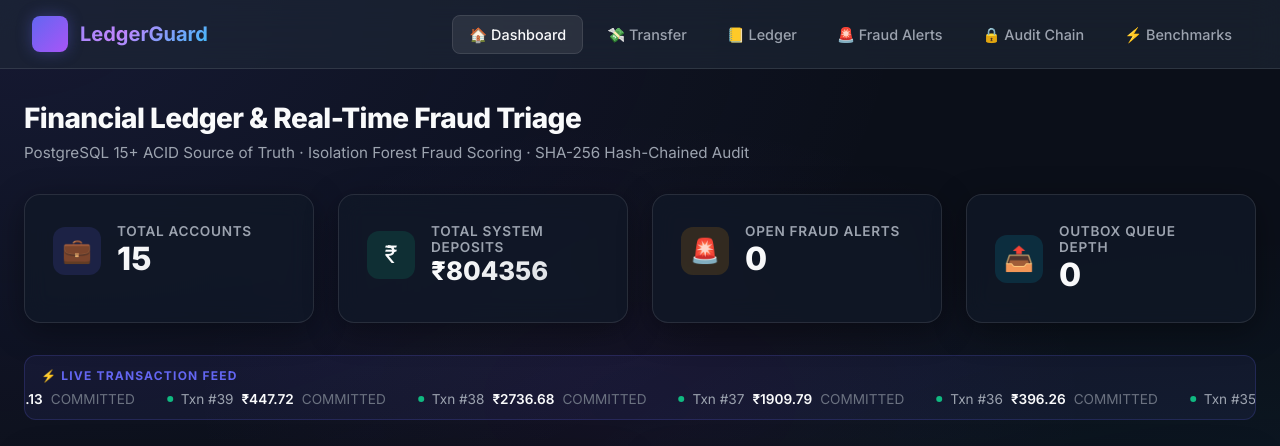
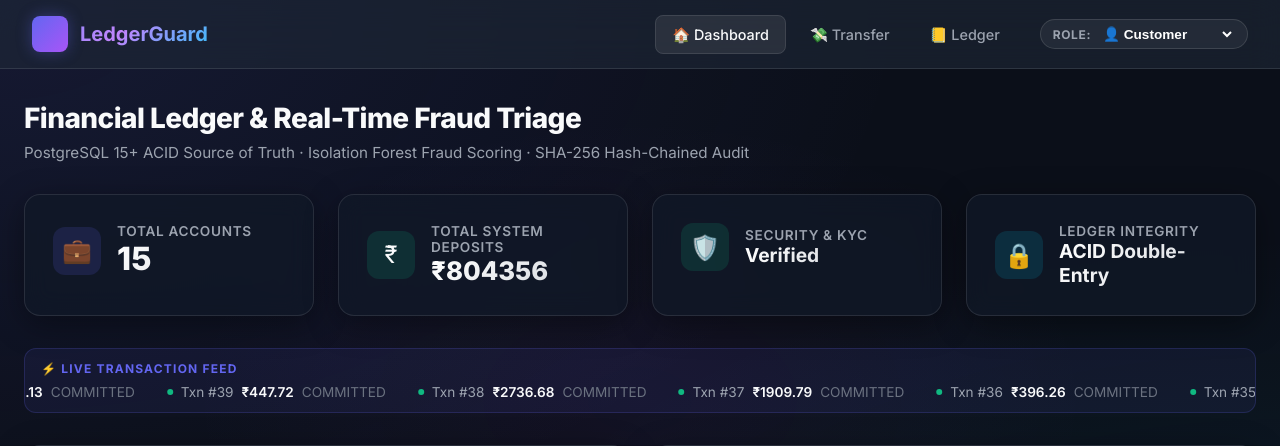
Before and after one commit to praneel24eb-cyber/Financial-Transaction-Ledger-with-Real-Time-Fraud-Triage-, a FastAPI app: page / in a window 1280 px wide. Shown: the top 446 px of the page. Run offline with FastAPI, Linux system fonts and the light colour scheme; data comes from the database, SQL or seed files in the repository; data that the repository does not hold is empty; some libraries are stand-ins or nearby versions.

Commit message:
feat: implement RBAC role switcher, customer fraud gating, and route protection

```diff
--- a/backend/app/main.py
+++ b/backend/app/main.py
@@ -2,10 +2,11 @@ import os
 import threading
 import logging
 from contextlib import asynccontextmanager
-from fastapi import FastAPI, Request, Query
+from fastapi import FastAPI, Request, Query, Response
 from fastapi.staticfiles import StaticFiles
 from fastapi.templating import Jinja2Templates
-from fastapi.responses import HTMLResponse
+from fastapi.responses import HTMLResponse, JSONResponse
+from pydantic import BaseModel
 
 from backend.app.config import settings
 from backend.app.repositories.db import db_manager
@@ -78,12 +79,30 @@ app.include_router(fraud_router, prefix=api_prefix)
 app.include_router(audit_router, prefix=api_prefix)
 app.include_router(admin_router, prefix=api_prefix)
 
+def get_ui_role(request: Request) -> str:
+    """Helper to extract active role from cookie or default to customer."""
+    role = request.cookies.get("user_role", "customer").lower()
+    return role if role in ["customer", "analyst", "admin"] else "customer"
+
+class RoleSwitchPayload(BaseModel):
+    role: str
+
+@app.post("/api/v1/auth/role")
+def set_active_role(payload: RoleSwitchPayload, response: Response):
+    """Sets the active demonstration role in cookie."""
+    new_role = payload.role.lower()
+    if new_role not in ["customer", "analyst", "admin"]:
+        new_role = "customer"
+    response.set_cookie(key="user_role", value=new_role, path="/", max_age=86400, samesite="lax")
+    return {"status": "success", "role": new_role}
+
 # -------------------------------------------------------------------
 # UI Page Routes (Jinja2 Server-Rendered Views)
 # -------------------------------------------------------------------
 
 @app.get("/", response_class=HTMLResponse)
 def page_dashboard(request: Request):
+    role = get_ui_role(request)
     try:
         with db_manager.get_connection() as conn:
             with conn.cursor() as cur:
@@ -110,6 +129,7 @@ def page_dashboard(request: Request):
         name="index.html",
         context={
             "active_page": "dashboard",
+            "current_role": role,
             "total_accounts": total_accounts,
             "total_balance": total_balance,
             "open_alerts": open_alerts,
@@ -120,6 +140,7 @@ def page_dashboard(request: Request):
 
 @app.get("/ui/transfer", response_class=HTMLResponse)
 def page_transfer(request: Request):
+    role = get_ui_role(request)
     try:
         with db_manager.get_connection() as conn:
             with conn.cursor() as cur:
@@ -127,10 +148,11 @@ def page_transfer(request: Request):
                 accs = [dict(a) for a in cur.fetchall()]
     except Exception:
         accs = []
-    return templates.TemplateResponse(request=request, name="transfer.html", context={"active_page": "transfer", "accounts": accs})
+    return templates.TemplateResponse(request=request, name="transfer.html", context={"active_page": "transfer", "current_role": role, "accounts": accs})
 
 @app.get("/ui/history", response_class=HTMLResponse)
 def page_history(request: Request, account_id: int = Query(default=None)):
+    role = get_ui_role(request)
     try:
         with db_manager.get_connection() as conn:
             with conn.cursor() as cur:
@@ -164,6 +186,7 @@ def page_history(request: Request, account_id: int = Query(default=None)):
         name="history.html",
         context={
             "active_page": "history",
+            "current_role": role,
             "accounts": accs,
             "selected_account": account_id,
             "ledger_entries": entries
@@ -172,15 +195,41 @@ def page_history(request: Request, account_id: int = Query(default=None)):
 
 @app.get("/ui/alerts", response_class=HTMLResponse)
 def page_alerts(request: Request):
+    role = get_ui_role(request)
+    if role not in ["analyst", "admin"]:
+        return templates.TemplateResponse(
+            request=request,
+            name="forbidden.html",
+            context={
+                "active_page": "alerts",
+                "current_role": role,
+                "required_roles": "Fraud Analyst or System Admin",
+                "feature_name": "Fraud Alerts & Risk Triage Console"
+            },
+            status_code=403
+        )
     from backend.app.api.fraud import list_fraud_alerts
     try:
         alerts = list_fraud_alerts()
     except Exception:
         alerts = []
-    return templates.TemplateResponse(request=request, name="alerts.html", context={"active_page": "alerts", "alerts": alerts})
+    return templates.TemplateResponse(request=request, name="alerts.html", context={"active_page": "alerts", "current_role": role, "alerts": alerts})
 
 @app.get("/ui/audit", response_class=HTMLResponse)
 def page_audit(request: Request):
+    role = get_ui_role(request)
+    if role != "admin":
+        return templates.TemplateResponse(
+            request=request,
+            name="forbidden.html",
+            context={
+                "active_page": "audit",
+                "current_role": role,
+                "required_roles": "System Admin",
+                "feature_name": "SHA-256 Cryptographic Audit Trail"
+            },
+            status_code=403
+        )
     try:
         with db_manager.get_connection() as conn:
             with conn.cursor() as cur:
@@ -188,12 +237,25 @@ def page_audit(request: Request):
                 rows = [dict(r) for r in cur.fetchall()]
     except Exception:
         rows = []
-    return templates.TemplateResponse(request=request, name="audit.html", context={"active_page": "audit", "audit_rows": rows})
+    return templates.TemplateResponse(request=request, name="audit.html", context={"active_page": "audit", "current_role": role, "audit_rows": rows})
 
 @app.get("/ui/benchmarks", response_class=HTMLResponse)
 def page_benchmarks(request: Request):
+    role = get_ui_role(request)
+    if role != "admin":
+        return templates.TemplateResponse(
+            request=request,
+            name="forbidden.html",
+            context={
+                "active_page": "benchmarks",
+                "current_role": role,
+                "required_roles": "System Admin",
+                "feature_name": "DBMS Concurrency & Latency Benchmarks"
+            },
+            status_code=403
+        )
     report = get_benchmark_report()
-    return templates.TemplateResponse(request=request, name="benchmarks.html", context={"active_page": "benchmarks", "benchmarks": report})
+    return templates.TemplateResponse(request=request, name="benchmarks.html", context={"active_page": "benchmarks", "current_role": role, "benchmarks": report})
 
 if __name__ == "__main__":
     import uvicorn
--- a/frontend/templates/alerts.html
+++ b/frontend/templates/alerts.html
@@ -228,7 +228,10 @@ async function submitReview() {
   try {
     const res = await fetch(`/api/v1/fraud/alerts/${alertId}/review`, {
       method: 'POST',
-      headers: {'Content-Type': 'application/json'},
+      headers: {
+        'Content-Type': 'application/json',
+        'X-User-Role': getActiveRole()
+      },
       body: JSON.stringify({analyst_id: analystId, decision: decision, notes: notes})
     });
 
--- a/frontend/templates/audit.html
+++ b/frontend/templates/audit.html
@@ -109,7 +109,9 @@ async function runChainVerification() {
   btn.disabled = true;
 
   try {
-    const res = await fetch('/api/v1/audit/verify/chain');
+    const res = await fetch('/api/v1/audit/verify/chain', {
+      headers: { 'X-User-Role': getActiveRole() }
+    });
     const data = await res.json();
 
     if (data.is_valid && !isCorrupted) {
--- a/frontend/templates/base.html
+++ b/frontend/templates/base.html
@@ -19,20 +19,29 @@
         <div class="logo-icon">LG</div>
         <span>LedgerGuard</span>
       </a>
-      <nav>
+      <nav style="display:flex; align-items:center; gap:1.5rem;">
         <ul class="nav-links">
           <li><a href="/" class="nav-link {% if active_page == 'dashboard' %}active{% endif %}">🏠 Dashboard</a></li>
-          <li><a href="/ui/transfer" class="nav-link {% if active_page == 'transfer' %}active{% endif %}">💸
-              Transfer</a></li>
-          <li><a href="/ui/history" class="nav-link {% if active_page == 'history' %}active{% endif %}">📒 Ledger</a>
-          </li>
-          <li><a href="/ui/alerts" class="nav-link {% if active_page == 'alerts' %}active{% endif %}">🚨 Fraud
-              Alerts</a></li>
-          <li><a href="/ui/audit" class="nav-link {% if active_page == 'audit' %}active{% endif %}">🔒 Audit Chain</a>
-          </li>
-          <li><a href="/ui/benchmarks" class="nav-link {% if active_page == 'benchmarks' %}active{% endif %}">⚡
-              Benchmarks</a></li>
+          <li><a href="/ui/transfer" class="nav-link {% if active_page == 'transfer' %}active{% endif %}">💸 Transfer</a></li>
+          <li><a href="/ui/history" class="nav-link {% if active_page == 'history' %}active{% endif %}">📒 Ledger</a></li>
+          {% if current_role in ['analyst', 'admin'] %}
+          <li><a href="/ui/alerts" class="nav-link {% if active_page == 'alerts' %}active{% endif %}">🚨 Fraud Alerts</a></li>
+          {% endif %}
+          {% if current_role == 'admin' %}
+          <li><a href="/ui/audit" class="nav-link {% if active_page == 'audit' %}active{% endif %}">🔒 Audit Chain</a></li>
+          <li><a href="/ui/benchmarks" class="nav-link {% if active_page == 'benchmarks' %}active{% endif %}">⚡ Benchmarks</a></li>
+          {% endif %}
         </ul>
+
+        <!-- Role Context Switcher -->
+        <div class="role-switcher-box" style="display:flex; align-items:center; gap:0.5rem; background:rgba(255,255,255,0.06); padding:0.35rem 0.75rem; border-radius:20px; border:1px solid rgba(255,255,255,0.12);">
+          <span style="font-size:0.75rem; text-transform:uppercase; letter-spacing:0.05em; color:var(--text-muted); font-weight:700;">Role:</span>
+          <select id="user-role-select" onchange="switchRole(this.value)" style="background:transparent; color:#fff; border:none; outline:none; font-size:0.85rem; font-weight:600; cursor:pointer;">
+            <option value="customer" {% if current_role == 'customer' %}selected{% endif %} style="background:#0f172a; color:#fff;">👤 Customer</option>
+            <option value="analyst" {% if current_role == 'analyst' %}selected{% endif %} style="background:#0f172a; color:#fff;">🛡️ Fraud Analyst</option>
+            <option value="admin" {% if current_role == 'admin' %}selected{% endif %} style="background:#0f172a; color:#fff;">⚡ System Admin</option>
+          </select>
+        </div>
       </nav>
     </div>
   </header>
@@ -61,6 +70,25 @@
       container.appendChild(toast);
       setTimeout(() => toast.remove(), 4200);
     }
+
+    async function switchRole(newRole) {
+      try {
+        await fetch('/api/v1/auth/role', {
+          method: 'POST',
+          headers: { 'Content-Type': 'application/json' },
+          body: JSON.stringify({ role: newRole })
+        });
+        document.cookie = `user_role=${newRole}; path=/; max-age=86400; SameSite=Lax`;
+        window.location.reload();
+      } catch (err) {
+        showToast('Error switching role: ' + err.message, 'error');
+      }
+    }
+
+    function getActiveRole() {
+      const match = document.cookie.match(new RegExp('(^| )user_role=([^;]+)'));
+      return match ? match[2].toLowerCase() : '{{ current_role | default("customer") }}';
+    }
   </script>
 
 </body>
--- a/frontend/templates/index.html
+++ b/frontend/templates/index.html
@@ -29,6 +29,8 @@
       </div>
     </div>
   </div>
+
+  {% if current_role in ['analyst', 'admin'] %}
   <div class="glass-card stat-card">
     <div style="display:flex; align-items:center; gap:1rem;">
       <div class="stat-icon-wrapper" style="background:rgba(245,158,11,0.15);">🚨</div>
@@ -47,6 +49,26 @@
       </div>
     </div>
   </div>
+  {% else %}
+  <div class="glass-card stat-card">
+    <div style="display:flex; align-items:center; gap:1rem;">
+      <div class="stat-icon-wrapper" style="background:rgba(16,185,129,0.15);">🛡️</div>
+      <div>
+        <div class="stat-label">Security &amp; KYC</div>
+        <div class="stat-value" style="color:var(--accent-emerald); font-size:1.2rem; font-weight:700;">Verified</div>
+      </div>
+    </div>
+  </div>
+  <div class="glass-card stat-card">
+    <div style="display:flex; align-items:center; gap:1rem;">
+      <div class="stat-icon-wrapper" style="background:rgba(6,182,212,0.15);">🔒</div>
+      <div>
+        <div class="stat-label">Ledger Integrity</div>
+        <div class="stat-value" style="color:var(--accent-cyan); font-size:1.2rem; font-weight:700;">ACID Double-Entry</div>
+      </div>
+    </div>
+  </div>
+  {% endif %}
 </div>
 
 <!-- Live Transaction Ticker -->
@@ -157,7 +179,10 @@
     try {
       const res = await fetch('/api/v1/transactions', {
         method: 'POST',
-        headers: { 'Content-Type': 'application/json' },
+        headers: {
+          'Content-Type': 'application/json',
+          'X-User-Role': getActiveRole()
+        },
         body: JSON.stringify({ source_account_id: parseInt(src), destination_account_id: parseInt(dst), amount: amt, device_id: dev, isolation_level: 'READ COMMITTED' })
       });
       const data = await res.json();
--- a/frontend/templates/transfer.html
+++ b/frontend/templates/transfer.html
@@ -92,7 +92,10 @@ async function submitTransfer() {
   try {
     const response = await fetch('/api/v1/transactions', {
       method: 'POST',
-      headers: {'Content-Type': 'application/json'},
+      headers: {
+        'Content-Type': 'application/json',
+        'X-User-Role': getActiveRole()
+      },
       body: JSON.stringify({
         source_account_id: parseInt(src),
         destination_account_id: parseInt(dst),
--- a/requirements.txt
+++ b/requirements.txt
@@ -6,6 +6,8 @@ pymongo>=4.6.0
 scikit-learn>=1.4.0
 joblib>=1.3.0
 pydantic>=2.0.0
+pydantic[email]>=2.0.0
+email-validator>=2.0.0
 pydantic-settings>=2.0.0
 Jinja2>=3.1.0
 python-multipart>=0.0.9
```
Also changed, not shown: documentation/RBAC_and_Fraud_Gating_Implementation_Plan.md (added, +114 -0 lines), frontend/templates/forbidden.html (added, +32 -0 lines).
